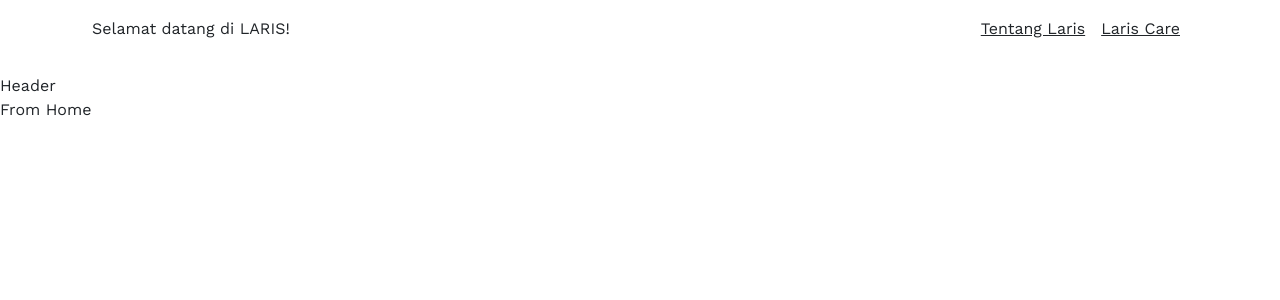
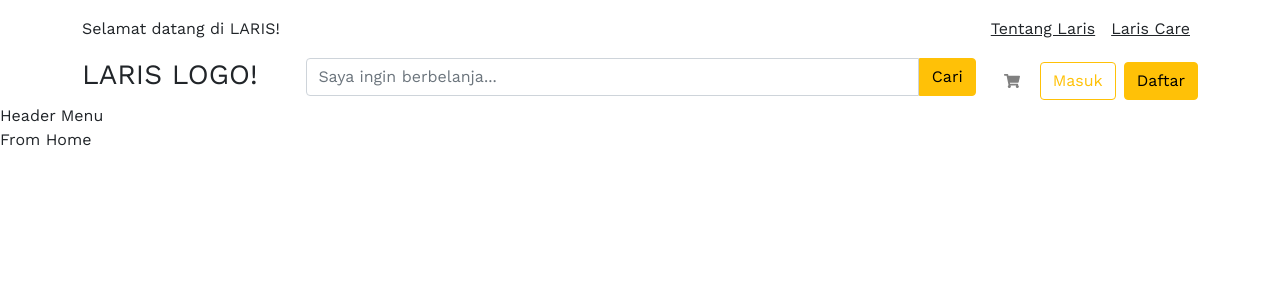
Before and after one commit to frasnym/Laris-Marketplace-ReactJS, a React (Create React App) app: page / in a window 1280 px wide. Shown: the top 300 px of the page. Built offline with nearby package versions, Linux system fonts and the light colour scheme.

Commit message:
MainHeader

```diff
--- a/package.json
+++ b/package.json
@@ -9,6 +9,7 @@
     "react": "^17.0.1",
     "react-bootstrap": "^1.4.0",
     "react-dom": "^17.0.1",
+    "react-icons": "^4.1.0",
     "react-redux": "^7.2.2",
     "react-router-dom": "^5.2.0",
     "react-scripts": "4.0.1",
--- /dev/null
+++ b/src/components/Headers/Headers.js
@@ -0,0 +1,12 @@
+import React from "react";
+
+import MainHeader from "./MainHeader/MainHeader";
+
+export default function Headers() {
+	return (
+		<>
+			<MainHeader />
+			Header Menu
+		</>
+	);
+}
--- /dev/null
+++ b/src/components/Headers/MainHeader/MainHeader.css
@@ -0,0 +1,26 @@
+.SearchForm input {
+	border-radius: 0.25rem 0 0 0.25rem;
+}
+
+.SearchForm button {
+	border-radius: 0 0.25rem 0.25rem 0;
+}
+
+.icon__box {
+	width: 40px;
+	height: 100%;
+	display: flex;
+	-webkit-box-align: center;
+	align-items: center;
+	-webkit-box-pack: center;
+	justify-content: center;
+	margin: 0;
+}
+
+.icon__box .icon__item {
+	color: grey;
+}
+
+.MainHeader .button__action {
+	margin: 0.25rem 0;
+}
--- /dev/null
+++ b/src/components/Headers/MainHeader/MainHeader.js
@@ -0,0 +1,36 @@
+import React from "react";
+import { Button, Form } from "react-bootstrap";
+import { FaShoppingCart } from "react-icons/fa";
+
+import "./MainHeader.css";
+
+export default function MainHeader() {
+	return (
+		<div className="container">
+			<div className="MainHeader d-flex">
+				<div className="logo me-5">
+					<h3>LARIS LOGO!</h3>
+				</div>
+				<div className="flex-grow-1">
+					<Form className="SearchForm d-flex">
+						<Form.Control
+							type="text"
+							name="search_all"
+							placeholder="Saya ingin berbelanja..."
+						/>
+						<Button variant="warning">Cari</Button>
+					</Form>
+				</div>
+				<div className="ms-3 me-2">
+					<div className="icon__box">
+						<FaShoppingCart className="icon__item" />
+					</div>
+				</div>
+				<Button variant="outline-warning me-2 button__action">
+					Masuk
+				</Button>
+				<Button variant="warning button__action">Daftar</Button>
+			</div>
+		</div>
+	);
+}
--- a/src/components/Layout/Layout.js
+++ b/src/components/Layout/Layout.js
@@ -1,4 +1,5 @@
 import React from "react";
+import Headers from "../Headers/Headers";
 import Topbar from "../Topbar/Topbar";
 
 export default function Layout(props) {
@@ -6,7 +7,7 @@ export default function Layout(props) {
 		// React fragment
 		<>
 			<Topbar />
-			Header
+			<Headers />
 			{props.children}
 		</>
 	);
--- a/src/components/Topbar/Topbar.css
+++ b/src/components/Topbar/Topbar.css
@@ -1,3 +1,3 @@
 .Topbar {
-	padding: 17px 10px;
+	padding: 17px 0;
 }
--- a/src/components/Topbar/Topbar.js
+++ b/src/components/Topbar/Topbar.js
@@ -9,7 +9,7 @@ export default function Topbar() {
 		<div className="container">
 			<Row className="Topbar">
 				<Col className="TopbarLeft text-start">
-					<p>Selamat datang di LARIS!</p>
+					<p className="m-0">Selamat datang di LARIS!</p>
 				</Col>
 				<Col className="TopbarLeft text-end">
 					<nav>
```
Also changed, not shown: 1 other file (tests, documents, lock files or other folders).
